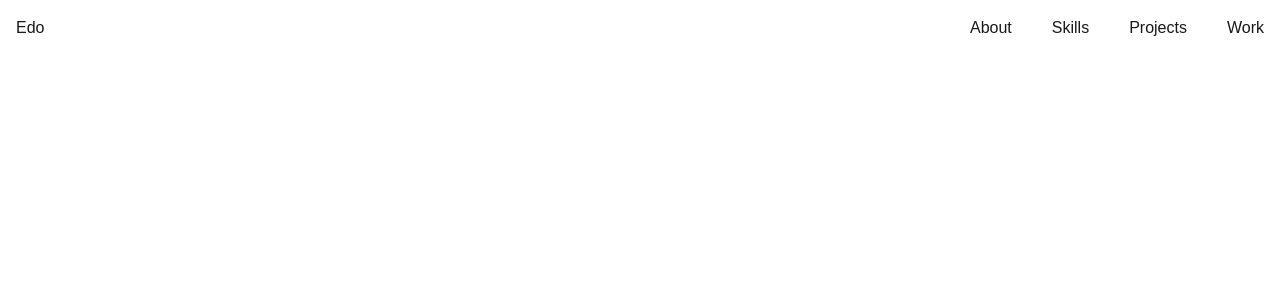
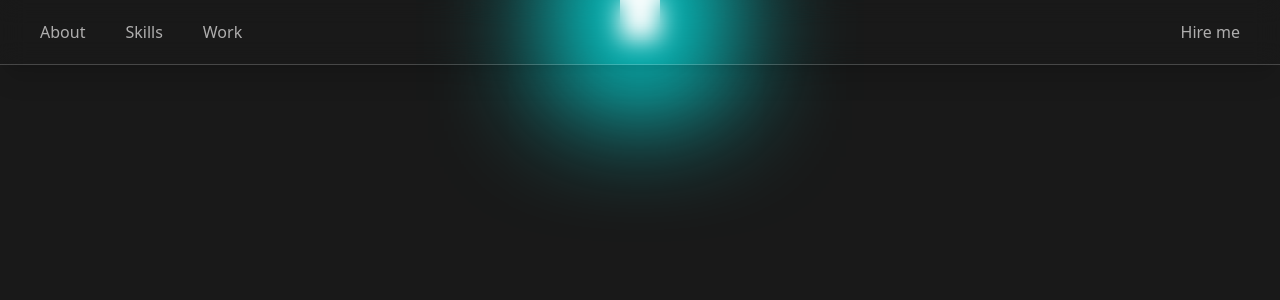
Before and after one commit to Edoo29/portfolio, a Next.js app: page / in a window 1280 px wide. Shown: the top 300 px of the page. Built offline with nearby package versions, Linux system fonts and the light colour scheme.

Commit message:
added a glowind circle

```diff
--- /dev/null
+++ b/src/app/components/header.tsx
@@ -0,0 +1,12 @@
+const Header = () => {
+  return (
+    <div>
+      <p>
+        Every project is an opportunity to create innovative and intuitive
+        solutions.
+      </p>
+    </div>
+  );
+};
+
+export default Header;
--- a/src/app/components/navbar.tsx
+++ b/src/app/components/navbar.tsx
@@ -1,4 +1,7 @@
+"use client";
+
 import Link from "next/link";
+import { gsap } from "gsap";
 
 type NavbarItems = {
   title: string;
@@ -7,32 +10,38 @@ type NavbarItems = {
 
 const Navbar: React.FC = () => {
   const navbarItems: NavbarItems[] = [
-    {
-      title: "About",
-      href: "/about",
-    },
-    {
-      title: "Skills",
-      href: "/skills",
-    },
-    {
-      title: "Projects",
-      href: "/projects",
-    },
-    {
-      title: "Work",
-      href: "/work",
-    },
+    { title: "About", href: "/about" },
+    { title: "Skills", href: "/skills" },
+    { title: "Work", href: "/work" },
   ];
 
+  const handleMouseEnter = (target: string): void => {
+    gsap.to(target, {
+      scale: 2,
+      duration: 0.5,
+      ease: "elastic",
+    });
+  };
+
+  const handleMouseLeave = (target: string): void => {
+    gsap.to(target, {
+      scale: 1,
+      duration: 0.5,
+      ease: "elastic",
+    });
+  };
+
   return (
-    <nav className="hidden md:flex fixed w-full justify-between items-center p-4 bg-glass backdrop-blur-md bg-opacity-50">
+    <nav className="hidden md:flex fixed w-full justify-between items-center py-5 px-10 backdrop-blur-md bg-opacity-50 border-b border-[rgba(255,255,255,0.2)] shadow-xl">
       {/* Left side of the navbar */}
-      <p className="">Edo</p>
-      {/* Right side of the navbar */}
       <ul className="flex gap-10">
         {navbarItems.map((item, idx) => (
-          <li key={idx}>
+          <li
+            id={item.title}
+            key={idx}
+            onMouseEnter={() => handleMouseEnter(`#${item.title}`)}
+            onMouseLeave={() => handleMouseLeave(`#${item.title}`)}
+          >
             <Link
               href={item.href}
               aria-label={`Link to the ${item.title} section`}
@@ -42,6 +51,15 @@ const Navbar: React.FC = () => {
           </li>
         ))}
       </ul>
+      {/* Right side of the navbar */}
+      <button
+        type="button"
+        className="cursor-pointer"
+        onMouseEnter={() => handleMouseEnter("button")}
+        onMouseLeave={() => handleMouseLeave("button")}
+      >
+        Hire me
+      </button>
     </nav>
   );
 };
--- a/src/app/globals.css
+++ b/src/app/globals.css
@@ -24,19 +24,19 @@
 }
 
 :root {
-  --background: #ffffff;
-  --foreground: #191919;
-}
-
-@media (prefers-color-scheme: dark) {
-  :root {
-    --background: #191919;
-    --foreground: #ededed;
-  }
+  --background: #191919;
+  --foreground: #afaeae;
+  --accent-color: #0ff;
 }
 
 body {
   color: var(--foreground);
   background: var(--background);
-  font-family: Arial, Helvetica, sans-serif;
 }
+
+#glowing-circle {
+  width: 40px;
+  height: 40px;
+  background-color: #fff;
+  box-shadow: 0 0 120px 60px #0ff;
+}
--- a/src/app/page.tsx
+++ b/src/app/page.tsx
@@ -4,6 +4,8 @@ const Home = () => {
   return (
     <div>
       <Navbar />
+      {/* Glowing circle */}
+      <div id="glowing-circle" className="m-auto"></div>
     </div>
   );
 };
```
